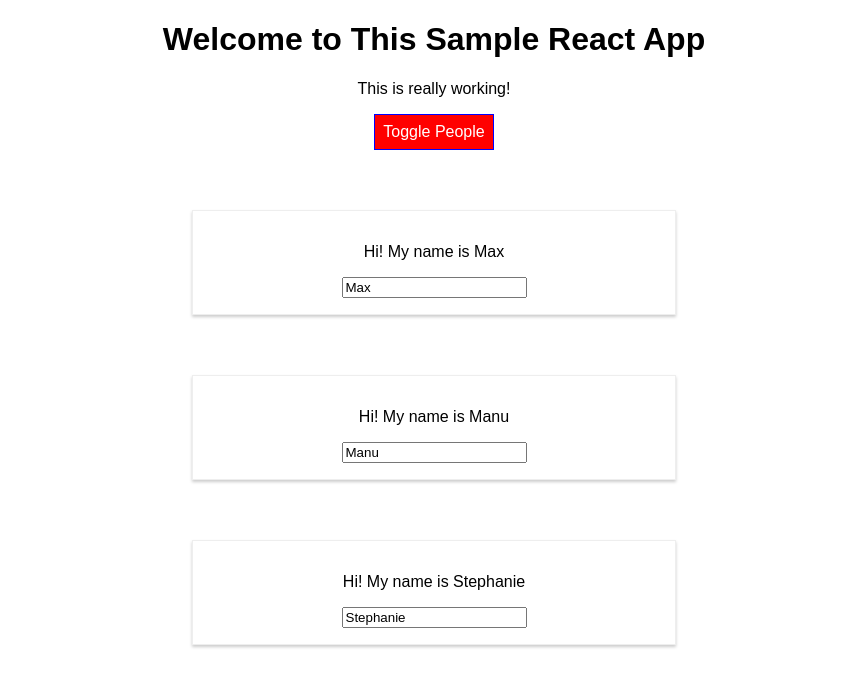
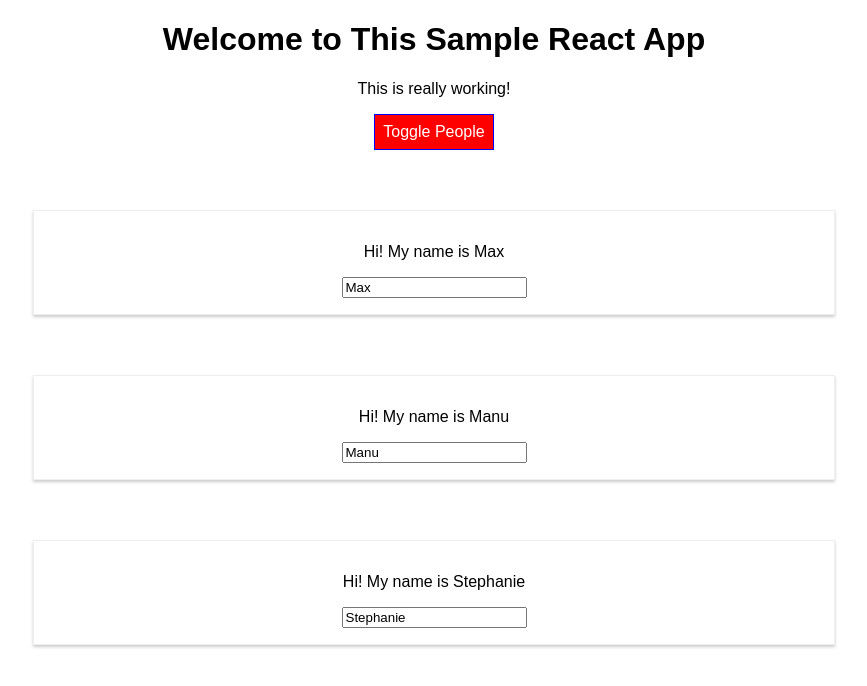
Before and after one commit to agdavid/react-complete-guide-app, a React (Create React App) app: page / in a window 1280 px wide. Both pictures are taken after a click on the button "Toggle People". Shown: the top 686 px of the page, without its empty margins (206-1073 px from the left). Built offline with nearby package versions, Linux system fonts and the light colour scheme.

Commit message:
remove use of Radium

```diff
--- a/src/App.js
+++ b/src/App.js
@@ -1,6 +1,5 @@
 import React, { Component } from 'react';
 import './App.css';
-import Radium, { StyleRoot } from 'radium';
 import Person from './Person/Person';
 
 class App extends Component {
@@ -52,11 +51,7 @@
         font: 'inherit',
         border: '1px solid blue',
         padding: '8px',
-        cursor: 'pointer',
-        ':hover': {
-          backgroundColor: 'lightgreen',
-          color: 'black'
-        }
+        cursor: 'pointer'
     }
 
     let persons = null;
@@ -75,10 +70,6 @@
       );
 
       style.backgroundColor = 'red';
-      style[':hover'] = {
-        backgroundColor: 'salmon',
-        color: 'black'
-      }
     }
 
     const classes = []; // red bold
@@ -91,16 +82,14 @@
     }
 
     return (
-      <StyleRoot>
       <div className="App">
         <h1>Welcome to This Sample React App</h1>
         <p className={classes.join(' ')}>This is really working!</p>
         <button onClick={this.togglePersonsHandler} style={style}>Toggle People</button>
         {persons}
       </div>
-      </StyleRoot>
     );
   }
 }
 
-export default Radium(App);
+export default App;
--- a/src/Person/Person.js
+++ b/src/Person/Person.js
@@ -1,18 +1,10 @@
 import React from 'react';
-import Radium from 'radium';
 import './Person.css';
 
 
 const person = (props) => {
-
-  const style = {
-      '@media (min-width: 500px)': {
-        width: '450px'
-      }
-  };
-
     return (
-      <div className="Person" style={style}>
+      <div className="Person">
         <p onClick={props.click}>Hi! My name is {props.name}</p>
         <p>{props.children}</p>
         <input type="text" onChange={props.changed} value={props.name}/>
@@ -20,4 +12,4 @@
     );
 }
 
-export default Radium(person);
+export default person;
```
Lines whose indentation alone changed are shown as unchanged.
